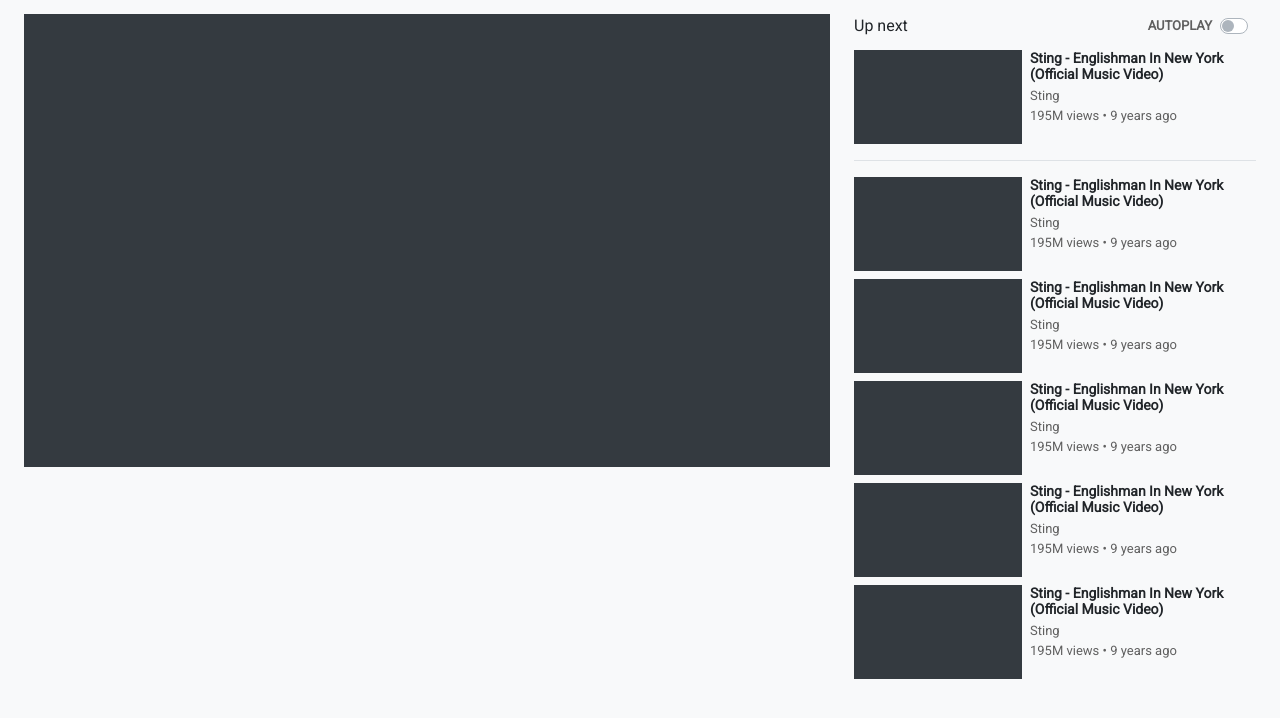
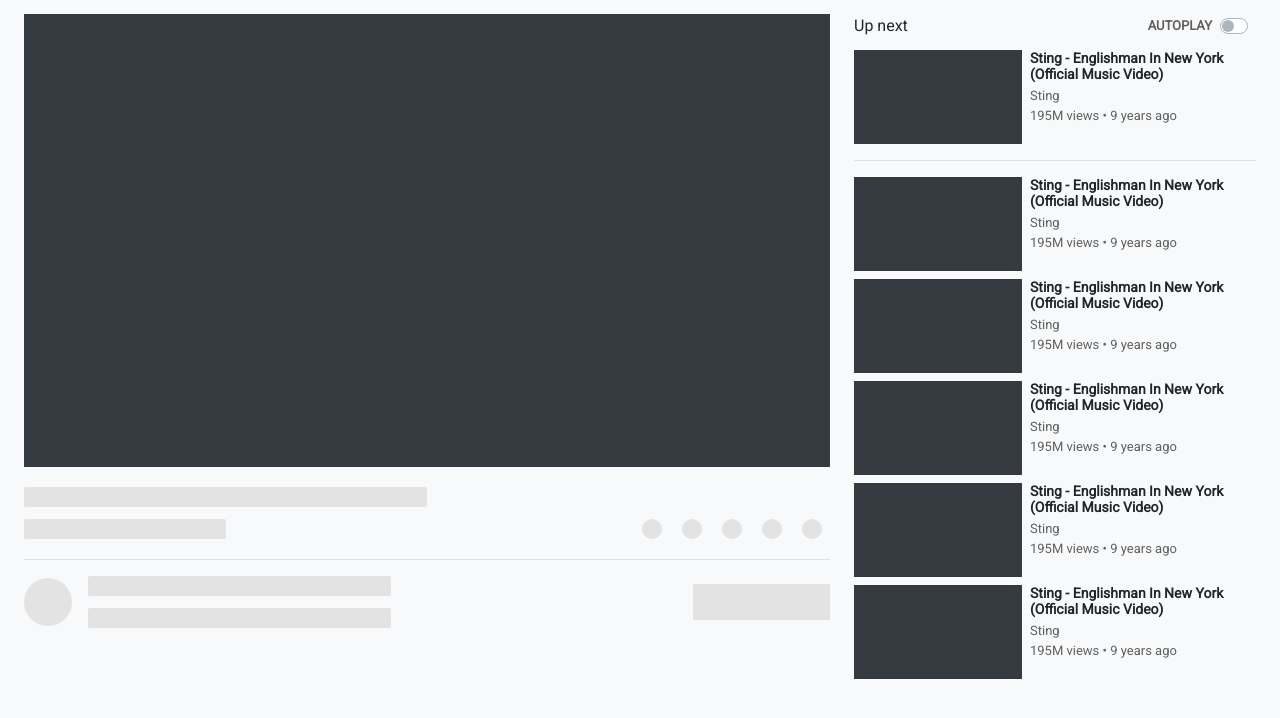
Before and after one commit to tsukuros/youtube-video-player, a website built with Parcel: page index.html in a window 1280 px wide. Shown: the part 66-784 px from the top of the page. Built offline with nearby package versions, Linux system fonts and the light colour scheme.

Commit message:
06-primary-column---info-and-meta-sections

```diff
--- a/index.html
+++ b/index.html
@@ -479,6 +479,62 @@
           <div class="embed-responsive embed-responsive-16by9">
             <div class="embed-responsive-item bg-dark"></div>
           </div>
+          <!-- #info start -->
+          <div
+            id="info"
+            class="border-bottom"
+            style="height: 93px; padding: 20px 0 8px;"
+          >
+            <div
+              id="info-title"
+              class="text-shell skeleton-bg-color w-50"
+              style="margin-bottom: 12px;"
+            ></div>
+            <div class="d-flex align-items-center">
+              <div id="count" class="text-shell skeleton-bg-color w-25"></div>
+              <div class="flex-grow-1"></div>
+              <div class="d-flex pr-2">
+                <div class="menu-button skeleton-bg-color"></div>
+                <div class="menu-button skeleton-bg-color"></div>
+                <div class="menu-button skeleton-bg-color"></div>
+                <div class="menu-button skeleton-bg-color"></div>
+                <div class="menu-button skeleton-bg-color"></div>
+              </div>
+            </div>
+          </div>
+          <!-- #info end -->
+          <!-- #meta end -->
+          <div id="meta" class="border-bottom py-3 mb-4" style="height: 184px;">
+            <div class="d-flex align-items-center">
+              <div
+                id="video-owner"
+                class="flex-grow-1 d-flex align-items-center"
+              >
+                <div
+                  id="channel-icon"
+                  class="skeleton-bg-color rounded-circle mr-3"
+                  style="width: 48px; height: 48px;"
+                ></div>
+                <div id="upload-info" class="flex-grow-1">
+                  <div
+                    id="owner-name"
+                    class="text-shell skeleton-bg-color w-50"
+                    style="margin-bottom: 12px;"
+                  ></div>
+                  <div
+                    id="published-date"
+                    class="text-shell skeleton-bg-color w-50"
+                  ></div>
+                </div>
+              </div>
+              <div
+                id="subscribe-button"
+                class="skeleton-bg-color"
+                style="width: 137px; height: 36px;"
+              ></div>
+            </div>
+          </div>
+          <!-- #meta end -->
         </div>
         <div id="secondary" class="pt-4 pr-4">
           <div id="head" class="d-flex align-items-center mb-2 pb-1">
--- a/src/main.scss
+++ b/src/main.scss
@@ -12,7 +12,8 @@ $header-z-index: 1030;
 $side-menu-desktop-z-index: 1020;
 $header-height: 56px;
 // helper classes
-.bg-gray {
+.bg-gray,
+.skeleton-bg-color {
   background-color: #e3e3e3;
 }
 .yt-text-secondary {
@@ -24,6 +25,10 @@ $header-height: 56px;
 .yt-text-14 {
   font-size: 14px;
   line-height: 16px;
+}
+.text-shell {
+  height: 20px;
+  border-radius: 2px;
 }
 .hamburger-btn {
   background-color: inherit;
@@ -52,6 +57,14 @@ header {
 #secondary {
   width: 426px;
   min-width: 300px;
+}
+#primary {
+  .menu-button {
+    height: 20px;
+    width: 20px;
+    border-radius: 50%;
+    margin-left: 20px;
+  }
 }
 main.content {
   .video-thumbnail {
```
